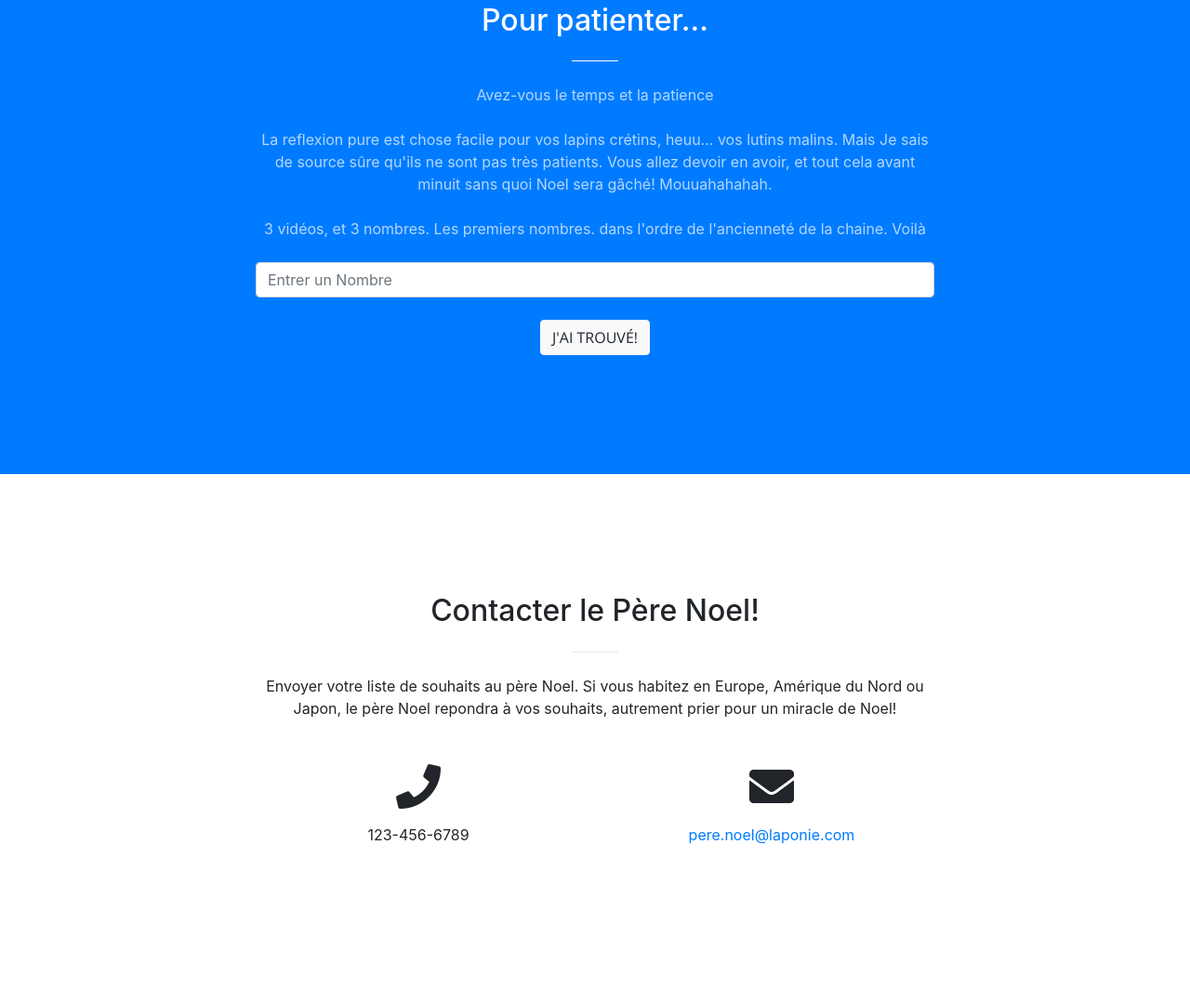
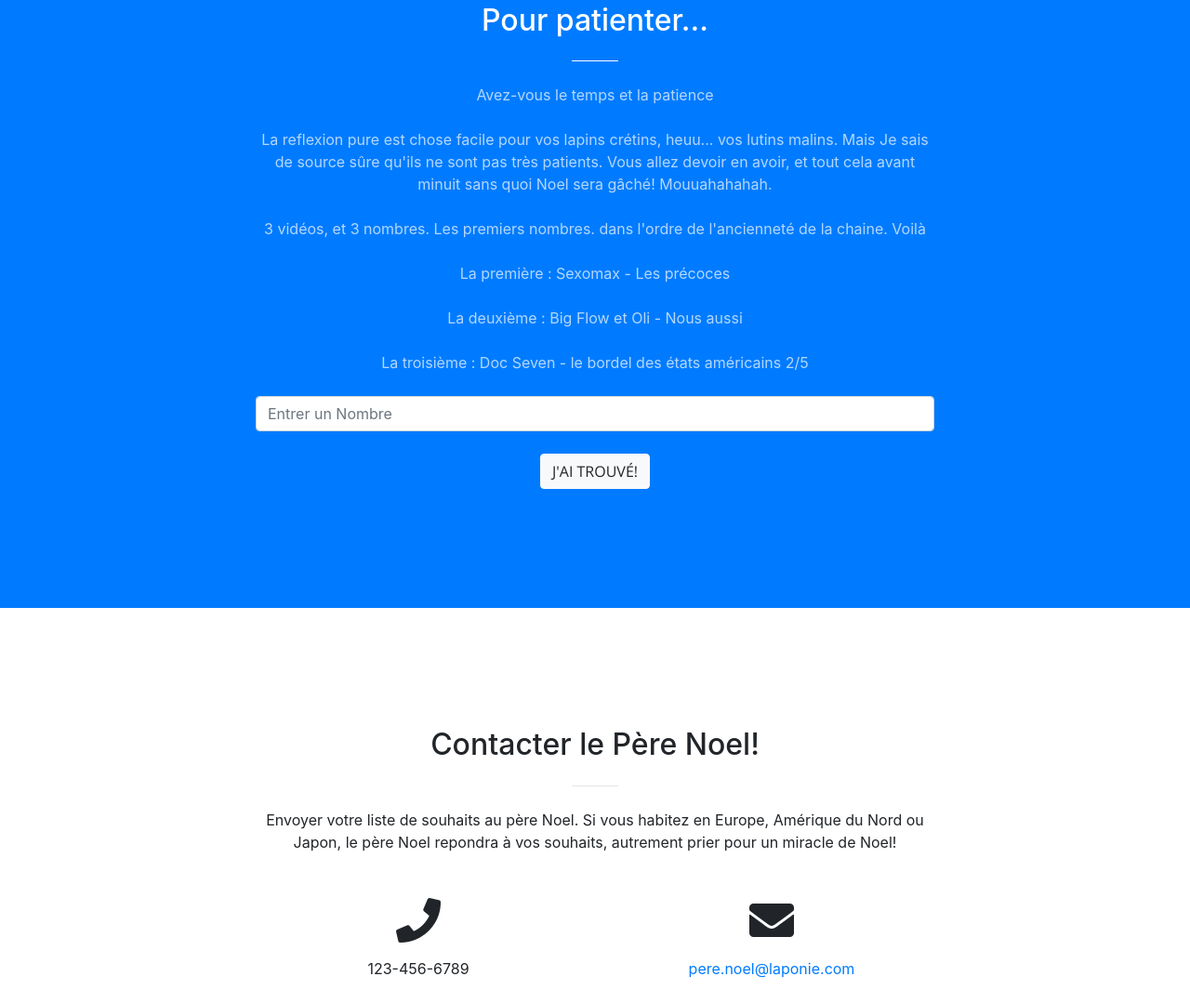
Before and after one commit to kevinmoreirad/Noel2018, a website with bundled scripts: page etape2.html in a window 1280 px wide. Shown: the part 925-2004 px from the top of the page at 93% size. Before the commit the page ends 1979 px from the top, so only its background shows below. Built offline with nearby package versions, Linux system fonts and the light colour scheme.

Commit message:
adapt for bast and Sara

```diff
--- a/etape2.html
+++ b/etape2.html
@@ -78,6 +78,18 @@
             <p class="text-faded mb-4">
               3 vidéos, et 3 nombres. Les premiers nombres. dans l'ordre de l'ancienneté de la chaine. Voilà
             </p>
+
+            <p class="text-faded mb-4">
+             La première : Sexomax - Les précoces
+            </p>
+
+            <p class="text-faded mb-4">
+              La deuxième : Big Flow et Oli - Nous aussi
+            </p>
+
+            <p class="text-faded mb-4">
+              La troisième : Doc Seven - le bordel des états américains 2/5
+            </p>
             <p>
 
             </p>
```
Also changed, not shown: etape3.html (+4 -1 lines).
